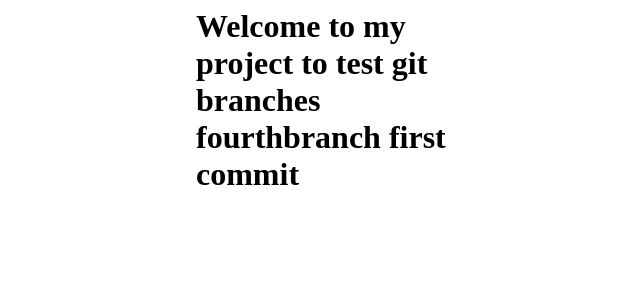
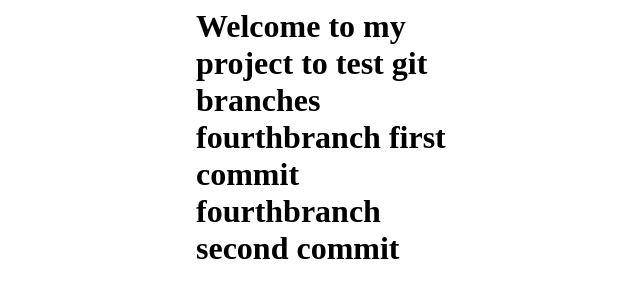
Before and after one commit to MoatazXI/first-remote, a plain HTML site: page index.html in a window 1280 px wide. Shown: the whole page, without its empty margins (312-952 px from the left). Drawn offline with Linux system fonts and the light colour scheme.

Commit message:
fourthbranch first commit

```diff
--- a/index.html
+++ b/index.html
@@ -8,6 +8,7 @@
 <body>
     <h1 style="margin: 0 500px;">Welcome to my project to test git branches</h1>
     <h1 style="margin: 0 500px;">fourthbranch first commit</h1>
+    <h1 style="margin: 0 500px;">fourthbranch second commit</h1>
 
 </body>
 </html>
```
